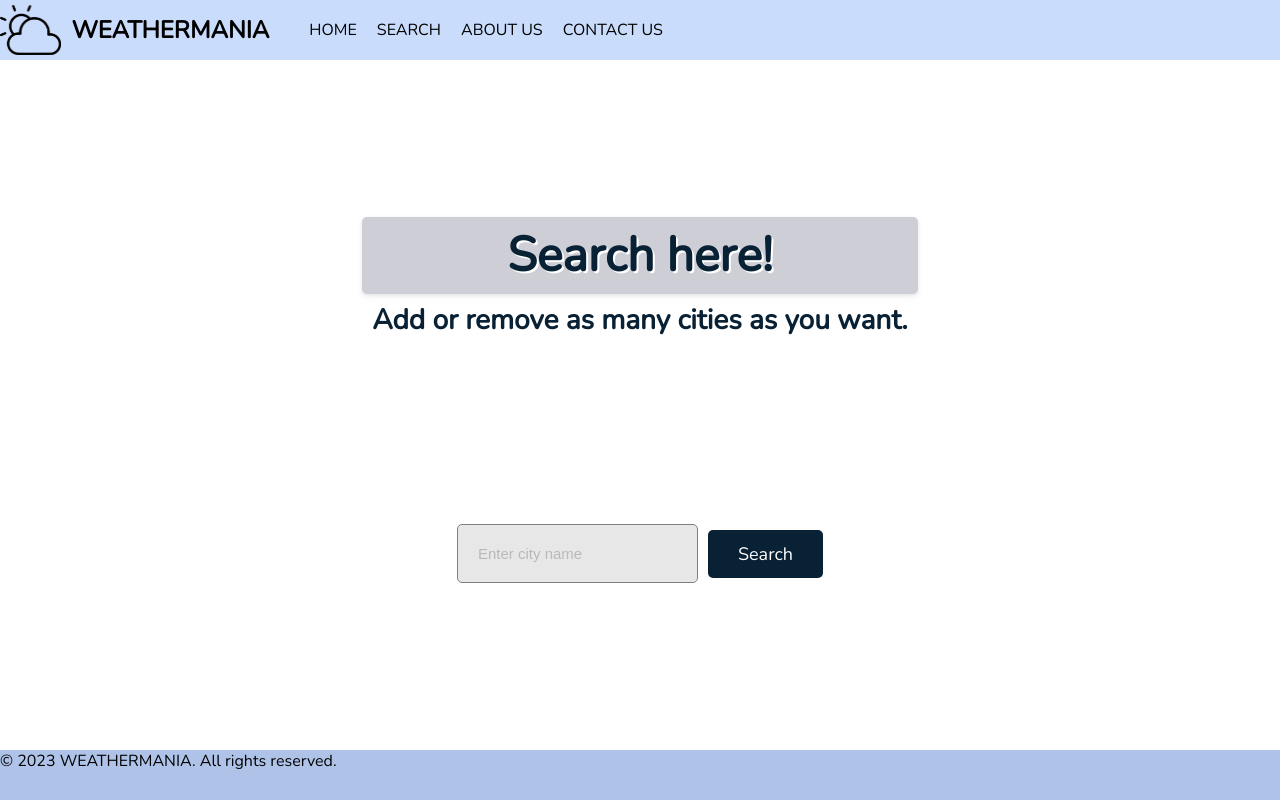
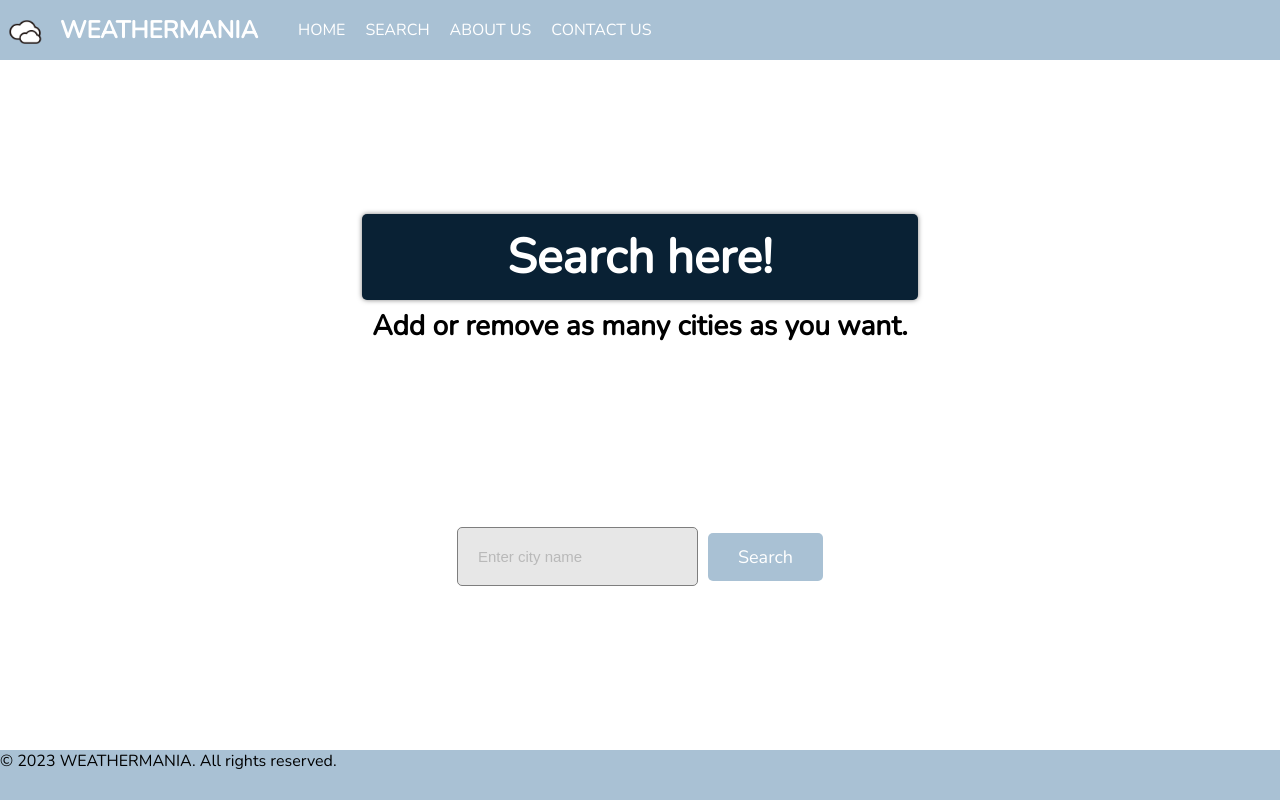
Before and after one commit to melaniemach/weathermania, a plain HTML site: page HTML files/search.html in a window 1280 px wide. Drawn offline with nearby package versions, Linux system fonts and the light colour scheme.

Commit message:
Updated logo/search page

```diff
--- a/CSS files/search.css
+++ b/CSS files/search.css
@@ -23,7 +23,7 @@
   padding: 12px 30px;
   border: none;
   border-radius: 5px;
-  background-color: #092134;
+  background-color: #a9c1d4;
   color: #fff;
   cursor: pointer;
 }
@@ -85,6 +85,7 @@
   margin: 20px;
   float: left;
   max-width: 300px;
+  box-shadow: 0 0 5px rgba(0,0,0,0.5);
 }
 
 .card-title {
@@ -114,13 +115,11 @@
   text-align: center;
   margin: 0;
   padding: 10px;
-  color: #092134;
-  background-color: rgba(9, 11, 51, 0.2);
+  color: #ffffff;
+  background-color: #092134;
   border-radius: 5px;
-  box-shadow: 0px 2px 5px rgba(93, 92, 92, 0.16);
-  text-shadow: 2px 2px #ffffff;
+  box-shadow: 0 0 5px rgba(0,0,0,0.5);
   font-family: 'Nunito', sans-serif;
-  line-height: 1.2;
 }
 
 .heading-container h3 {
@@ -129,10 +128,7 @@
   text-align: center;
   margin: 0;
   padding: 10px;
-  color: #092134;
-
-  border-radius: 5px;
-
+  color: #000000;
   text-shadow: 2px 2px #ffffff;
   font-family: 'Nunito', sans-serif;
   line-height: 1.2;
--- a/CSS files/style.css
+++ b/CSS files/style.css
@@ -25,8 +25,8 @@ a {
 .header-main {
   width: 100%;
   height: 60px;
-  background-color: #cadcfb;
-  color: #000000;
+  background-color: #a9c1d4;
+  color: #ffffff;
   display: flex;
   justify-content: space-between;
   flex-wrap: wrap;
@@ -80,7 +80,7 @@ a {
 }
 
 footer {
-  background-color: #afc3e8;
+  background-color: #a9c1d4;
   height: 50px;
   position: sticky;
   bottom: 0;
--- a/HTML files/search.html
+++ b/HTML files/search.html
@@ -13,7 +13,7 @@
   <body>
     <header class="header-main">
       <div class="header-main-logo">
-        <img src="../Images/CLOUDYSUN.png" alt="logo" size>
+        <img src="../Images/clouds.png" alt="logo" size>
         <div class="company-name">WEATHERMANIA</div>
         <nav class="header-main-nav">
           <ul>
@@ -51,4 +51,5 @@
       </footer>
   </body>
   <script src="../JS files/search.js"></script>
+
 </html>
```
Also changed, not shown: HTML files/aboutus.html (+1 -1 lines), HTML files/contactus.html (+1 -1 lines), HTML files/index.html (+1 -1 lines), Images/CLOUDYSUN.png (deleted), Images/clouds.png (added).
